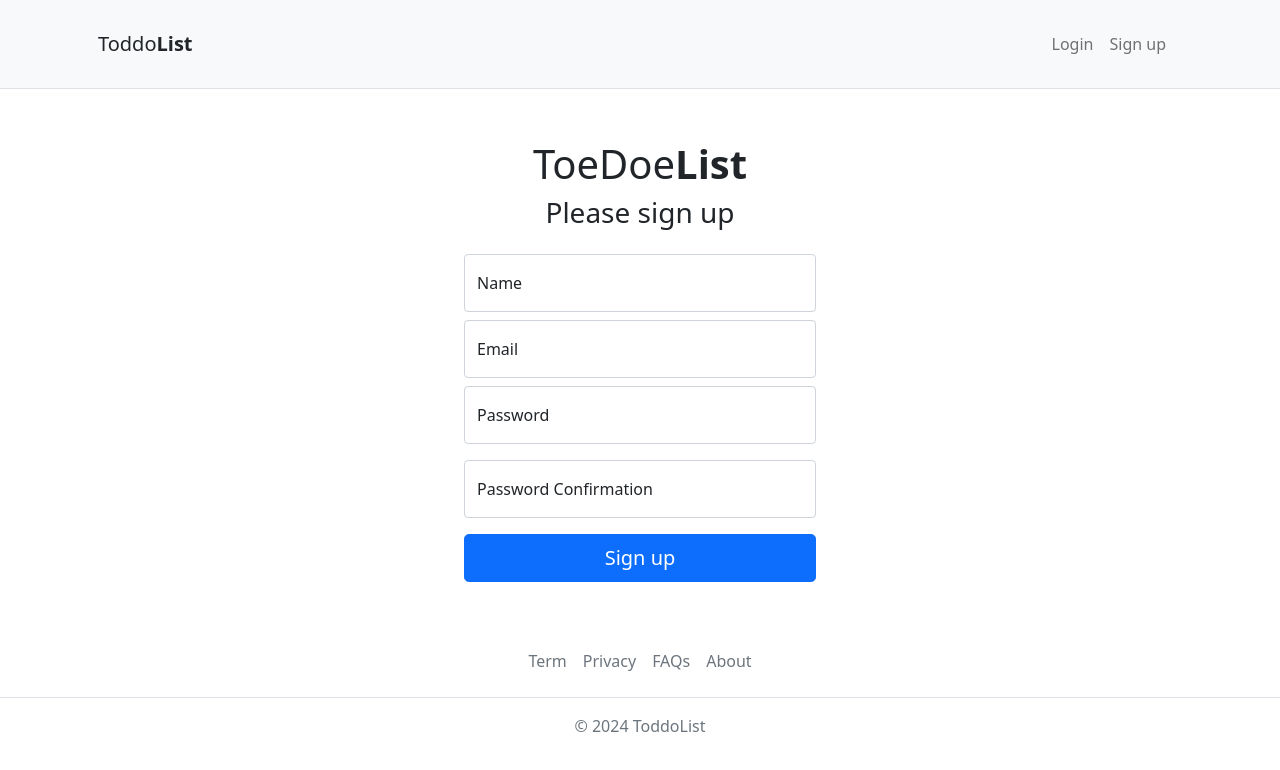
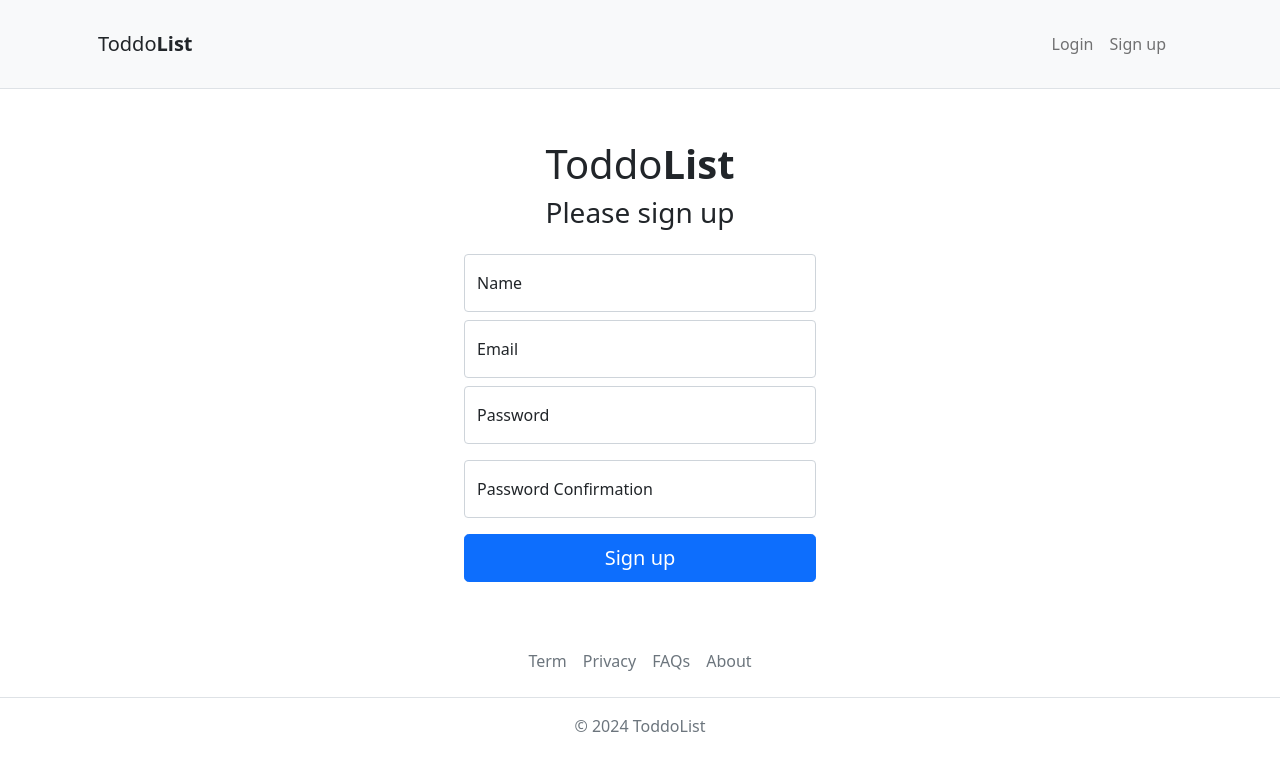
Before and after one commit to catstring/todo-frontend-vue, a Vue app: page /toddolist/register in a window 1280 px wide. Shown: the top 770 px of the page. Built offline with nearby package versions, Linux system fonts and the light colour scheme; no server answers; the HTML template or start-up script is replaced by a standard one.

Commit message:
fix register title

```diff
--- a/src/pages/RegisterPage.vue
+++ b/src/pages/RegisterPage.vue
@@ -2,7 +2,7 @@
     <main class="auth-wrapper">
         <form class="auth-form px-4" @submit.prevent="handleSubmit">
             <h1>
-                <span>ToeDoe</span>
+                <span>Toddo</span>
                 <strong>List</strong>
             </h1>
             <h2 class="h3 mb-4 fw-normal">Please sign up</h2>
```
